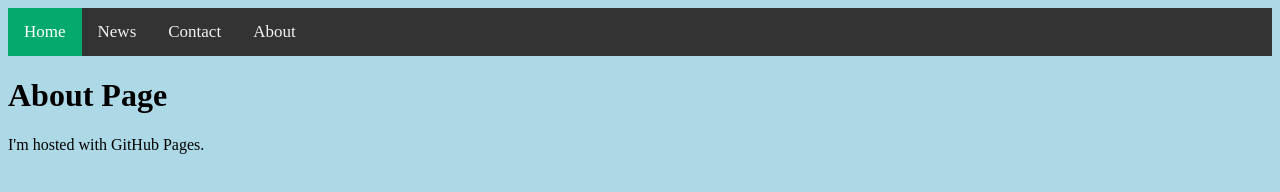
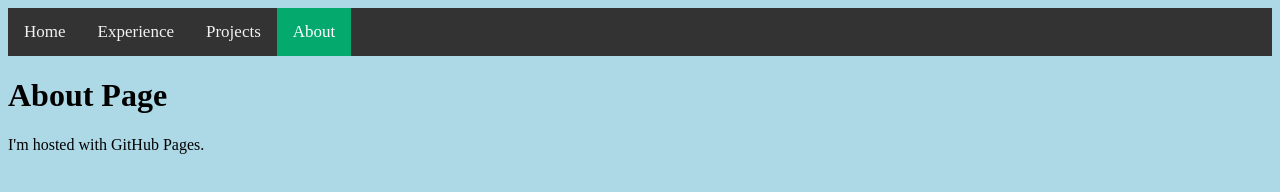
Before and after one commit to Matt0706/Matt0706.github.io, a plain HTML site: page pages/about.html in a window 1280 px wide. Drawn offline with Linux system fonts and the light colour scheme.

Commit message:
added open sans font

```diff
--- a/pages/about.html
+++ b/pages/about.html
@@ -5,14 +5,14 @@
   <link rel="stylesheet" href="../styles/index-style.css">
 </head>
 
-<div class="topnav">
-    <a class="active" href="/">Home</a>
-    <a href="#news">News</a>
-    <a href="#contact">Contact</a>
-    <a href="/pages/about">About</a>
+<div class="topnav open-sans">
+  <a href="/">Home</a>
+  <a href="#news">Experience</a>
+  <a href="#contact">Projects</a>
+  <a class="active" href="/pages/about">About</a>
 </div>
 
-<body>
+<body class="open-sans">
 
     <h1>About Page</h1>
 
```
Also changed, not shown: index.html (+1 -4 lines).
